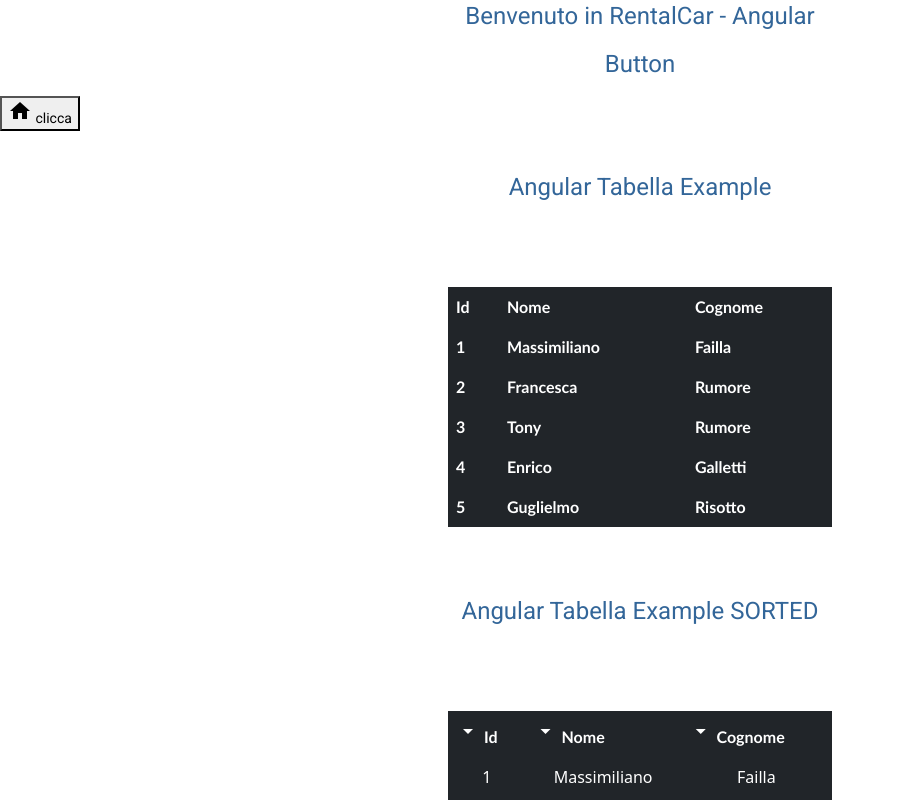
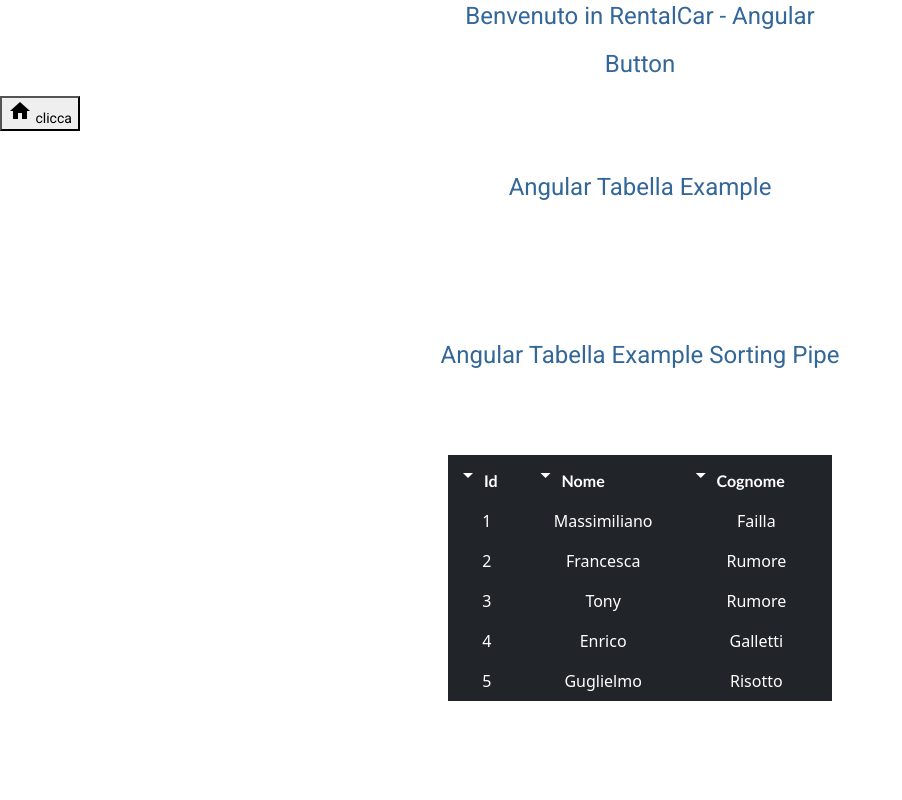
Before and after one commit to MassimilianoFailla/Angular, an Angular app in the folder RentalCar/: page / in a window 1280 px wide. Shown: the top 800 px of the page, without its empty margins (0-902 px from the left). Built offline with nearby package versions, Linux system fonts and the light colour scheme.

Commit message:
RentalCar - Angular

```diff
--- a/RentalCar/src/app/app.component.html
+++ b/RentalCar/src/app/app.component.html
@@ -1,4 +1,4 @@
 <h1>{{title}}</h1>
-<app-button [buttonConfig1]="buttonConfig1"></app-button>
+<app-button [buttonConfig1]= "buttonConfig1" ></app-button>
 <br><br><br>
 <app-table [tableConfig]="tableConfig"></app-table>
--- a/RentalCar/src/app/app.component.ts
+++ b/RentalCar/src/app/app.component.ts
@@ -19,7 +19,6 @@ export class AppComponent {
     customCssClass: 'myStyle',
   };
 
-
   // settaggio headers
   header = [
     { key: 'id', label: 'Id' }, { key: 'nome', label: 'Nome' }, { key: 'cognome', label: 'Cognome' }];
@@ -31,9 +30,6 @@ export class AppComponent {
     { nome: 'Enrico', cognome: 'Galletti', id: 4 },
     { nome: 'Guglielmo', cognome: 'Risotto', id: 5 },
   ];
-
-
-  defaultcol: 'id';
 
   orderConfig: MyOrder = {
     defaultColumn: 'id',
--- a/RentalCar/src/app/app.module.ts
+++ b/RentalCar/src/app/app.module.ts
@@ -6,12 +6,14 @@ import { AppComponent } from './app.component';
 import { BrowserAnimationsModule } from '@angular/platform-browser/animations';
 import { ButtonComponent } from './button/button.component';
 import { TableComponent } from './table/table.component';
+import { OrderByPipe } from './pipe/order-by.pipe';
 
 @NgModule({
   declarations: [
     AppComponent,
     ButtonComponent,
     TableComponent,
+    OrderByPipe,
   ],
   imports: [
     BrowserModule,
--- /dev/null
+++ b/RentalCar/src/app/pipe/order-by.pipe.ts
@@ -0,0 +1,40 @@
+import { MyData } from './../MyData';
+import { MyHeaders } from './../MyHeaders';
+import { MyTableConfig } from './../MyTableConfig';
+import { Pipe, PipeTransform } from '@angular/core';
+
+@Pipe({
+  name: 'orderBy'
+})
+export class OrderByPipe implements PipeTransform {
+
+  transform(dati: Array<MyData>, column?: string, reverse?: boolean): Array<MyData> {
+
+    // First we need to sort an Array.
+    if ( column === undefined || column === 'id') {
+      dati.sort((e1, e2) => e1.id - e2.id);
+        // array.sort(compareFunction)
+        // compareFunction - A function that defines an alternative sort order.
+        // The function should return a negative, zero, or positive value, depending on the arguments,
+        // like : function(a, b){return a-b}
+        // When the sort() method compares two values,
+        // it sends the values to the compare function,
+        // and sorts the values according to the returned (negative, zero, positive) value.
+      } else if ( column === 'nome') {
+        dati.sort((e1, e2) => e1.nome.localeCompare(e2.nome));
+        // The localeCompare() method compares two strings in the current locale.
+        // The locale is based on the language settings of the browser.
+        // The localeCompare() method returns a number indicating
+        // whether the string comes before, after or is equal as the compareString in sort order.
+      }
+      else if (column === 'cognome') {
+        dati.sort((e1, e2) => e1.cognome.localeCompare(e2.cognome));
+      }
+  // Reverse Array after sorting.
+  // If flag is true then only reverse it.
+    if (reverse) {
+      dati.reverse();
+    }
+    return dati;
+  }
+}
--- a/RentalCar/src/app/table/table.component.html
+++ b/RentalCar/src/app/table/table.component.html
@@ -12,7 +12,10 @@
   <body>
     <h1>Angular Tabella Example</h1>
     <br><br>
-    <table class="table table-borderless table-dark">
+
+        <!-- ----------------------------------------------------------------------------------------- -->
+
+    <!-- <table class="table table-borderless table-dark">
         <thead>
         <tr>
           <th *ngFor="let column of tableConfig.headers" scope="col"> {{column.label}} </th>
@@ -23,16 +26,40 @@
           <th *ngFor="let column of tableConfig.headers" scope="col"> {{row[column.key]}} </th>
         </tr>
       </tbody>
-    </table>
+    </table> -->
+
+    <!-- ----------------------------------------------------------------------------------------- -->
 
 
-    <br><br>
-    <h1>Angular Tabella Example SORTED</h1>
+    <br><br><br>
+    <h1>Angular Tabella Example Sorting Pipe</h1>
     <br><br>
     <table class="table table-borderless table-dark">
       <thead>
+        <tr>
+          <th *ngFor="let column of tableConfig.headers"><mat-icon class = 'material-icons' (click)="sort('id')"> {{icon}} </mat-icon> {{column.label}} </th>
+        </tr>
+        </thead>
+        <tbody>
+           <tr *ngFor="let e of tableConfig.data | orderBy:sortColumn:reverse"> <!-- Remove slice and then test for perfect output.-->
+            <td>{{e.id}}</td>
+            <td>{{e.nome | titlecase}}</td>
+            <td>{{e.cognome | titlecase}}</td>
+          </tr>
+        </tbody>
+    </table>
+    <br><br><br>
+
+
+    <!-- ----------------------------------------------------------------------------------------- -->
+
+    <!-- <br><br>
+    <h1>Angular Tabella Example SORTED</h1>
+    <br><br>
+    <table class="table table-striped">
+      <thead class="thead-dark">
       <tr >
-        <th *ngFor="let column of tableConfig.headers" ><mat-icon class = 'material-icons' (click)="ordina(column.key)" > {{icon}} </mat-icon> {{column.label}} </th>
+        <th *ngFor="let column of tableConfig.headers" > <mat-icon class = 'material-icons' (click)="ordina(column.key)" > {{icon}} </mat-icon> {{column.label}} </th>
       </tr>
       </thead>
 
@@ -44,6 +71,7 @@
       </tr>
       </tbody>
     </table>
+    <br><br><br> -->
 
     <!-- Optional JavaScript; choose one of the two! -->
 
--- a/RentalCar/src/app/table/table.component.ts
+++ b/RentalCar/src/app/table/table.component.ts
@@ -12,11 +12,14 @@ import * as _ from 'lodash';
 })
 export class TableComponent implements OnInit {
 
-
   @Input() tableConfig: MyTableConfig;
   @Input() data: MyData;
   @Input() orderConfig: string;
   @Input() icon: string;
+
+  // By default, it is sort by id.
+  sortColumn = 'id';
+  reverse: boolean;
 
 
   ngOnInit(): void {
@@ -24,29 +27,23 @@ export class TableComponent implements OnInit {
     if (this.tableConfig.order.orderType === 'asc') {
       this.data = _.orderBy(this.data, [this.tableConfig.order.defaultColumn], ['asc']);
       this.orderConfig = 'asc';
-
       this.icon = 'arrow_drop_down';
-
     } else {
       this.data = _.orderBy(this.data, [this.tableConfig.order.defaultColumn], ['desc']);
       this.orderConfig = 'desc';
       this.icon = 'arrow_drop_up';
     }
+  }
 
-  }
-  ordina(key: string) {
-
-    if(this.orderConfig === 'desc'){
-      this.data = _.orderBy(this.data, [key], ['asc']);
-      this.orderConfig = 'asc';
+  // Below code is for sorting column
+  sort(column: string) {
+    if (this.sortColumn === column) {
+      // set boolean true or false
+      this.reverse = !this.reverse;
       this.icon = 'arrow_drop_down';
-
-    }else{
-      this.data = _.orderBy(this.data, [key], ['desc']);
-      this.icon = 'arrow_drop_up';
-      this.orderConfig = 'desc';
-
     }
-
+    // If we click on any column then it will assign that name to sortColumn.
+    this.sortColumn = column;
+    this.icon = 'arrow_drop_up';
   }
 }
```
Also changed, not shown: RentalCar/src/app/table/table.component.css (line endings or trailing spaces), 1 other file (tests, documents, lock files or other folders).
